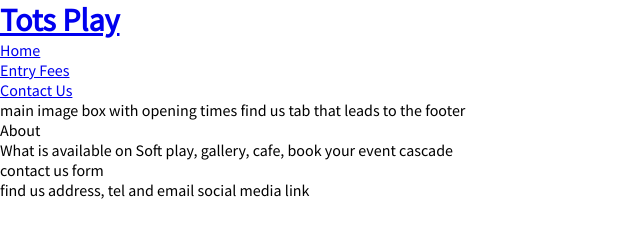
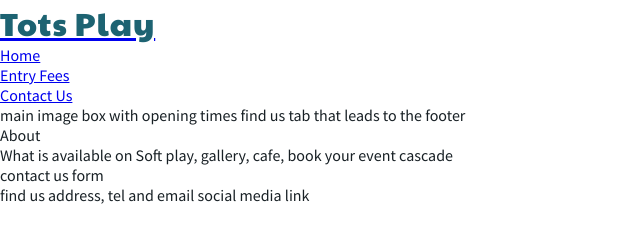
Before and after one commit to JessMair/Tots-Play, a plain HTML site: page index.html in a window 1280 px wide. Shown: the whole page, without its empty margins (0-640 px from the left). Drawn offline with Linux system fonts and the light colour scheme.

Commit message:
Amend color styling of title and text

```diff
--- a/assets/css/style.css
+++ b/assets/css/style.css
@@ -10,6 +10,27 @@ body {
 
     font-family: source sans pro, sans-serif;
     font-weight: 400;
+    color: #182025
 }
 
+/* headings and logo */
+
+h1, h2{
+    font-family: Paytone One, sans-serif;
+    font-weight: 400;
+    text-transform: capitalize;
+    text-decoration: none;
+    letter-spacing: 1px;
+    color: #1d6372
+}
+
+
+
+
+
+
+
+
+
+
 /* the wrap around anchor code is taken from love running got the title "tots Play to return to home page if clicked on*/
```
